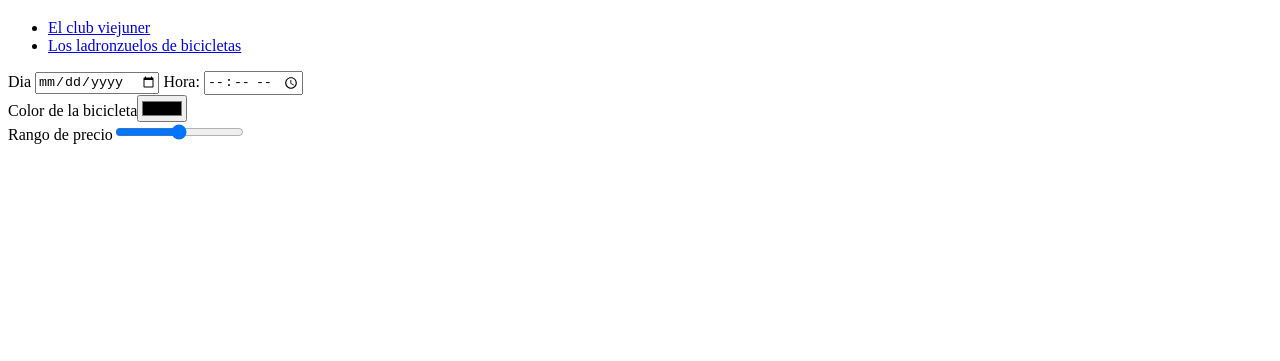
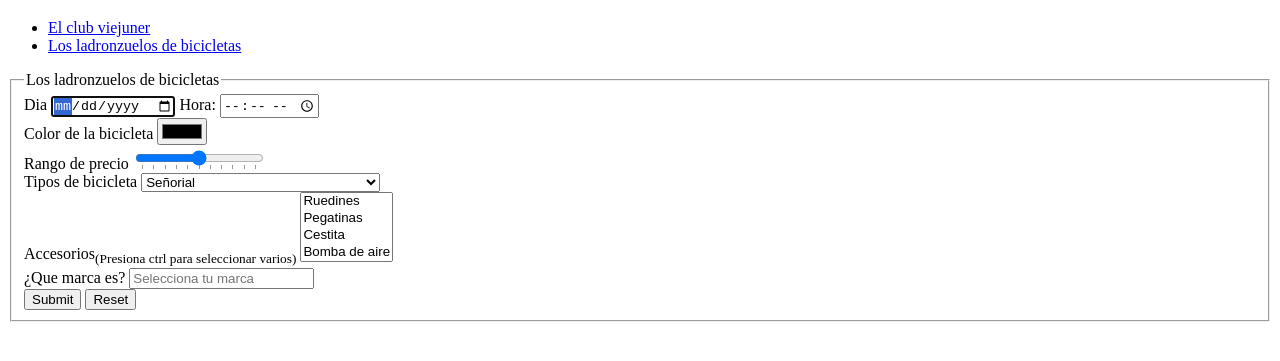
Before and after one commit to MrSetOne/TB_04_ViejunersYLadrones, a plain HTML site: page ladrones.html in a window 1280 px wide. Shown: the part 61-422 px from the top of the page. Drawn offline with Linux system fonts and the light colour scheme.

Commit message:
autofocus+tabindex+required+pattern

```diff
--- a/ladrones.html
+++ b/ladrones.html
@@ -13,23 +13,99 @@
         <h1>Los ladronzuelos de bicicletas</h1>
         <nav>
             <ul>
-                <li><a href="./index.html">El club viejuner</a></li>
-                <li><a href="./ladrones.html">Los ladronzuelos de bicicletas</a></li>
+                <li><a href="./index.html" tabindex="10">El club viejuner</a></li>
+                <li><a href="./ladrones.html" tabindex="11">Los ladronzuelos de bicicletas</a></li>
             </ul>
         </nav>
     </header>
     <main>
         <form action="post">
-            <label for="Dia">Dia </label>
-            <input type="date" name="Dia" id="Dia" min="2022-04-05">
-            <label for="Hora">Hora: </label><input type="time" name="Hora" id="Hora">
-            <br>
-            <label for="BiciColor">Color de la bicicleta</label><input type="color" name="BiciColor" id="BiciColor">
-            <br>
-            <label for="Price">Rango de precio</label><input type="range" name="Price" id="Price">
-            <br>
-            <!-- Falta (Tipo de bicicleta: selector) -->
+            <fieldset>
+                <legend>Los ladronzuelos de bicicletas</legend>
+                <label for="Dia">Dia </label>
+                <input autofocus required type="date" name="Dia" id="Dia" min="2022-04-05" tabindex="1">
+                <label for="Hora">Hora: </label>
+                <input type="time" name="Hora" id="Hora" tabindex="2" required>
+                <br>
+                <label for="BiciColor">Color de la bicicleta</label>
+                <input type="color" name="BiciColor" id="BiciColor" tabindex="3" required>
+                <br>
+                <label for="Price">Rango de precio</label>
+                <!-- La database del range aun no la soporta chrome (Una pena, me hacia ilusion probarlo) -->
+                <input type="range" list="pprecios" name="Price" id="Price" tabindex="4" min="0" max="5000" step="500">
+                <datalist id="pprecios">
+                    <option value="0" label="0€">
+                    <option value="500">
+                    <option value="1000">
+                    <option value="1500">
+                    <option value="2000">
+                    <option value="2500" label="2500€">
+                    <option value="3000">
+                    <option value="3500">
+                    <option value="4000">
+                    <option value="4500">
+                    <option value="5000" label="5000€">
+                </datalist>
+                <br>
+                <label for="TypeBici">Tipos de bicicleta</label>
+                <select name="TypeBici" id="TypeBici" tabindex="5" required>
+                    <optgroup label="Paseo">
+                        <option value="Señorial">Señorial</option>
+                        <option value="Anti-plebeyos">Anti-plebeyos</option>
+                        <option value="PorEncimaDelHombro">PorEncimaDelHombro</option>
+                    </optgroup>
+                    <optgroup label="Montaña">
+                        <option value="Gamusinos">Gamusinos</option>                        <option value="Hueleflores_premium">Hueleflores premium</option>
+                        <option value="Fango_lover">Fango lover</option>
+                    </optgroup>
+                    <optgroup label="Carreras">
+                        <option value="Metroymedio">Metroymedio</option>
+                        <option value="3_de_la_tarde_Fluorescente_edition">3 de la tarde. Fluorescente edition</option>
+                        <option value="Grupitors">Grupitors</option>
+                    </optgroup>
+                </select>
+                <br>
+                <label for="Accesories">Accesorios<sub>(Presiona ctrl para seleccionar varios)</sub></label>
+                <select required name="Accesories" id="Accesories" multiple tabindex="6">
+                    <option value="Ruedines">Ruedines</option>
+                    <option value="Pegatinas">Pegatinas</option>
+                    <option value="Cestita">Cestita</option>
+                    <option value="Bomba_de_aire">Bomba de aire</option>
+                    <option value="Timbre">Timbre</option>
+                    <option value="Foco">Foco</option>
+                </select>
+                <br>
+                <label for="mark">¿Que marca es?</label>
+                <input list="marcas" name="mark" placeholder="Selecciona tu marca" tabindex="7">
+                <datalist id="marcas">
+                    <option value="specialized">
+                    <option value="trek">
+                    <option value="merida">
+                    <option value="scott">
+                    <option value="giant">
+                    <option value="cube">
+                    <option value="lapierre">
+                    <option value="orbea">
+                    <option value="cannondale">
+                    <option value="bmc">
+                    <option value="canyon">
+                    <option value="look">
+                    <option value="protek">
+                    <option value="megamo">
+                    <option value="pinarello">
+                    <option value="bianchi">
+                    <option value="bh">
+                    <option value="factor">
+                    <option value="ghost">
+                    <option value="cervélo">
+                    <option value="argon">
+                </datalist>
+                <!-- Menudo entretenimiento copiando y pegando jajajaja -->
+                <br>
+                <input type="submit" value="Submit" tabindex="8">
+                <input type="reset" value="Reset" tabindex="9">
 
+            </fieldset>
         </form>
     </main>
 </body>
```
Also changed, not shown: index.html (+19 -12 lines).
